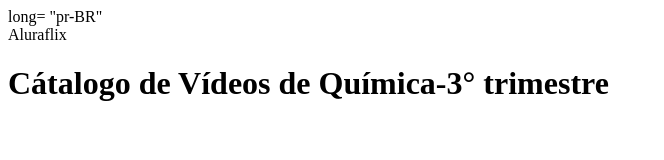
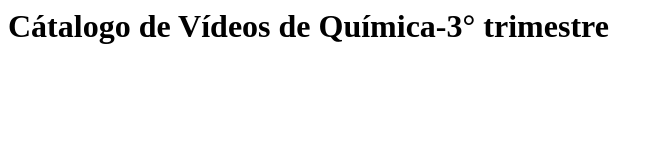
Before and after one commit to giovannalourencosantos-stack/giovanna_11_1b, a plain HTML site: page index.html in a window 1280 px wide. Shown: the whole page, without its empty margins (0-664 px from the left). Drawn offline with Linux system fonts and the light colour scheme.

Commit message:
Update index.html

```diff
--- a/index.html
+++ b/index.html
@@ -1,9 +1,10 @@
-<htmi> long= "pr-BR"
+<html lang="pt-BR">
 <head>
-    <link rel="stylesheet" href="styles.css">
-    <title>Aluraflix</title>
+<link rel="stylesheet" href="styles.css">
+<title>Aluraflix</title>
 </head>
-<header>Aluraflix</header>
+
+
 <h1>Cátalogo de Vídeos de Química-3° trimestre</h1>
 <inframe width="560" height="315" src="https://youtu.be/y2ee3G-xtVk
 
```
